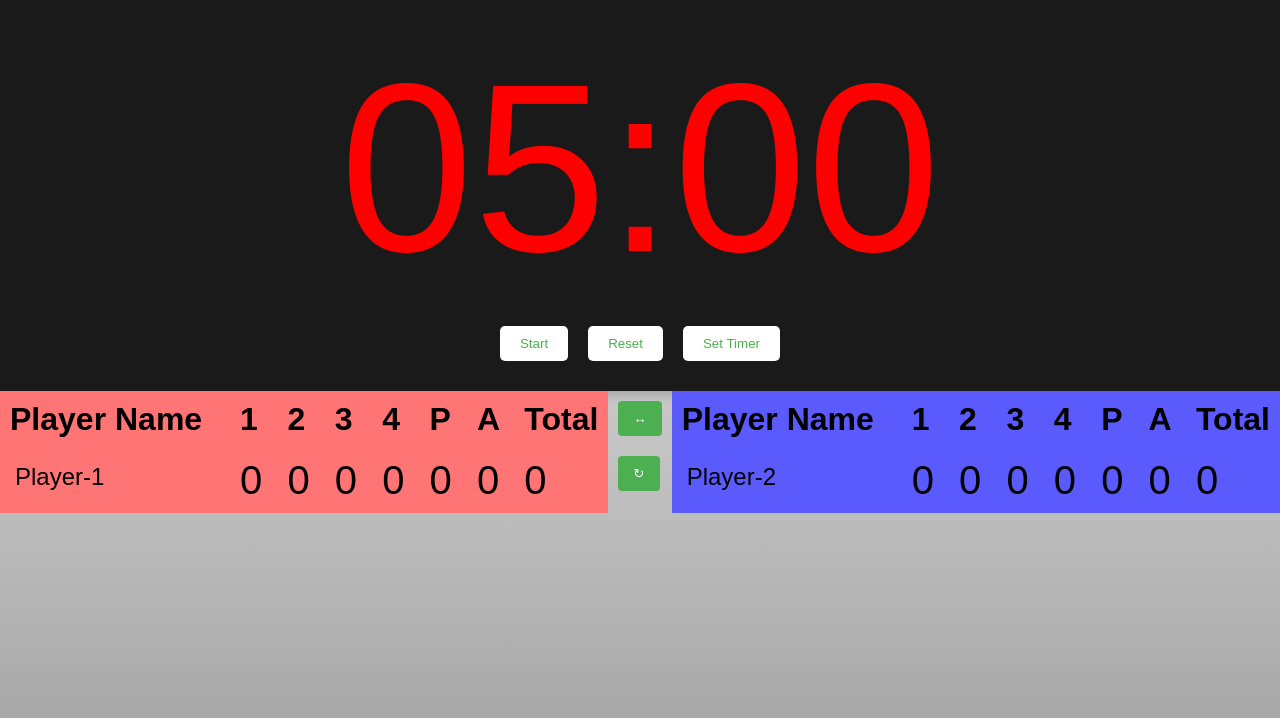
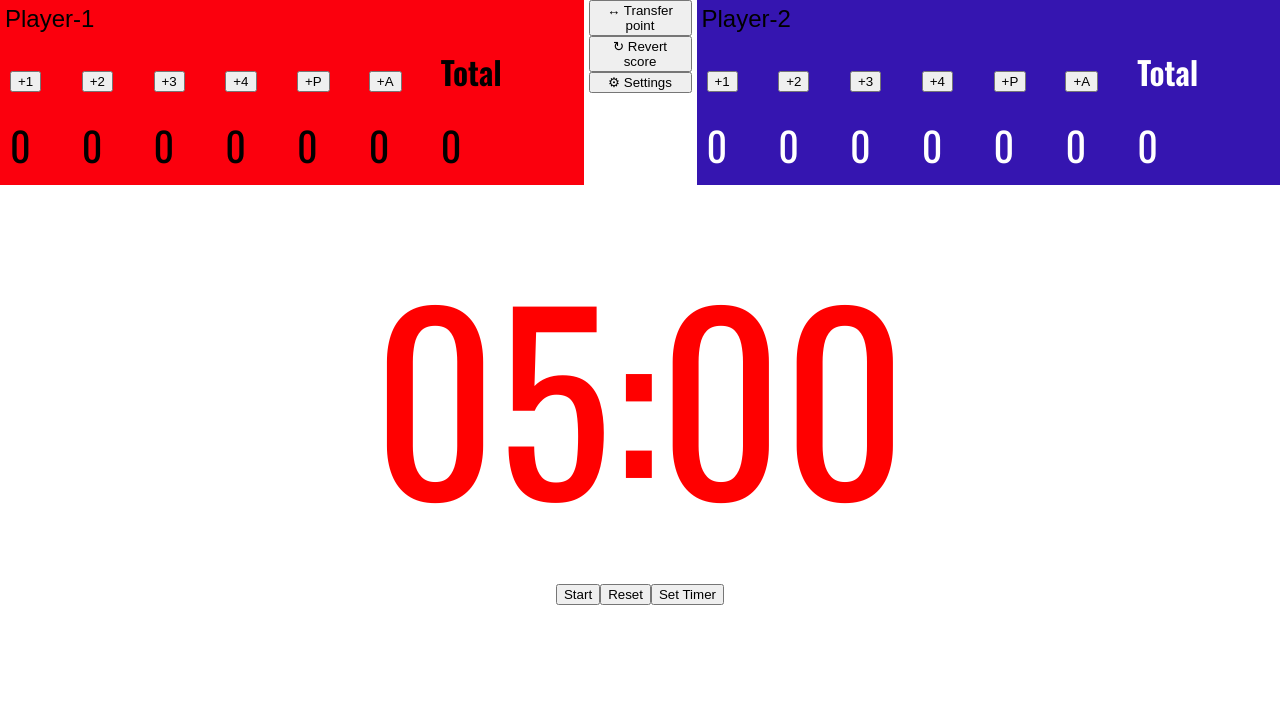
Before and after one commit to Maracash41/BJJ-Scorekeeper, a React (Vite) app: page / in a window 1280 px wide. Shown: the top 718 px of the page. Built offline with nearby package versions, Linux system fonts and the light colour scheme.

Commit message:
refactor: rewrite some css styles

```diff
--- a/src/App.tsx
+++ b/src/App.tsx
@@ -141,11 +141,6 @@ function App() {
 
   return (
     <div className="main">
-      <Timer
-        hasTimeLeftHandle={hasTimeLeftHandle}
-        hasTimeLeft={hasTimeLeft}
-        resetCurrentScores={resetCurrentScores}
-      />
       <Scoreboard
         players={players}
         changeName={changeName}
@@ -153,6 +148,11 @@ function App() {
         revertScore={revertScore}
         transferPoint={transferPoint}
       />
+      <Timer
+        hasTimeLeftHandle={hasTimeLeftHandle}
+        hasTimeLeft={hasTimeLeft}
+        resetCurrentScores={resetCurrentScores}
+      />
     </div>
   );
 }
--- a/src/components/Player/Player.tsx
+++ b/src/components/Player/Player.tsx
@@ -17,6 +17,7 @@ const Player: React.FC<PlayerProps> = ({ player, changeName }) => {
 
   const changePlayerNameHandler = (e: React.ChangeEvent<HTMLInputElement>) => {
     const value = e.target.value;
+    if (value.length === 0) return;
     setCurrentPlayerName(value);
   };
 
@@ -53,6 +54,7 @@ const Player: React.FC<PlayerProps> = ({ player, changeName }) => {
         className={classes.playerName}
         onChange={changePlayerNameHandler}
         value={currentPlayerName}
+        maxLength={12}
       />
       {/* <label className={classes.team}>
         Team:
--- a/src/components/Scoreboard/Scoreboard.tsx
+++ b/src/components/Scoreboard/Scoreboard.tsx
@@ -29,8 +29,21 @@ const Scoreboard: React.FC<ScoreboardProps> = ({
         incrementScore={incrementScore}
       />
       <div className={classes.scoreboardButtons}>
-        <button onClick={() => transferPoint()}>&#8596;</button>
-        <button onClick={() => revertScore()}>&#8635;</button>
+        <button
+          className={classes.scoreboardButton + " " + classes.button}
+          onClick={() => transferPoint()}
+        >
+          &#8596; Transfer point
+        </button>
+        <button
+          className={classes.scoreboardButton + " " + classes.button}
+          onClick={() => revertScore()}
+        >
+          &#8635; Revert score
+        </button>
+        <button className={classes.scoreboardButton + " " + classes.button}>
+          &#9881; Settings
+        </button>
       </div>
 
       <Scores
--- a/src/components/Scoreboard/scoreboard.module.css
+++ b/src/components/Scoreboard/scoreboard.module.css
@@ -1,4 +1,5 @@
 @import url("../../styles/vars.css");
+@import url("../../styles/button.css");
 
 .scoreboard {
   display: flex;
@@ -11,8 +12,18 @@
 
 .scoreboard > :nth-child(3) {
   background-color: var(--background-player-two);
+  color: #fff;
 }
 
 .scoreboardButtons {
+  display: flex;
   flex-direction: column;
 }
+
+.scoreboardButton {
+  display: flex;
+  flex-direction: column;
+  align-items: center;
+  justify-content: center;
+  text-align: center;
+}
--- a/src/components/Scores/Scores.tsx
+++ b/src/components/Scores/Scores.tsx
@@ -15,54 +15,66 @@ const Scores: React.FC<ScoresProps> = ({
   incrementScore,
 }) => {
   return (
+    <div className={classes.scores}>
+      <Player player={player} changeName={changeName} />
       <div className={classes.scoresTable}>
-      <div className={classes.scoresTableHeader}>Player Name</div>
-      <div
-        className={classes.scoresTableHeader}
+        <div className={classes.scoresTableHeader}>
+          <button
+            className={classes.button}
             onClick={() => incrementScore(player.id, 0, 1)}
           >
-        1
+            +1
+          </button>
         </div>
-      <div
-        className={classes.scoresTableHeader}
+        <div className={classes.scoresTableHeader}>
+          <button
+            className={classes.button}
             onClick={() => incrementScore(player.id, 1, 2)}
           >
-        2
+            +2
+          </button>
         </div>
-      <div
-        className={classes.scoresTableHeader}
+        <div className={classes.scoresTableHeader}>
+          <button
+            className={classes.button}
             onClick={() => incrementScore(player.id, 2, 3)}
           >
-        3
+            +3
+          </button>
         </div>
-      <div
-        className={classes.scoresTableHeader}
+        <div className={classes.scoresTableHeader}>
+          <button
+            className={classes.button}
             onClick={() => incrementScore(player.id, 3, 4)}
           >
-        4
+            +4
+          </button>
         </div>
-      <div
-        className={classes.scoresTableHeader}
+        <div className={classes.scoresTableHeader}>
+          <button
+            className={classes.button}
             onClick={() => incrementScore(player.id, 4, 1)}
           >
-        P
+            +P
+          </button>
         </div>
-      <div
-        className={classes.scoresTableHeader}
+        <div className={classes.scoresTableHeader}>
+          <button
+            className={classes.button}
             onClick={() => incrementScore(player.id, 5, 1)}
           >
-        A
+            +A
+          </button>
         </div>
         <div className={classes.scoresTableHeader}>Total</div>
-      <div className={classes.scoresTableCell}>
-        <Player player={player} changeName={changeName} />
-      </div>
+        <div className={classes.scoresTableCell}></div>
         {player.currentScores.map((score, index) => (
           <div className={classes.scoresTableCell} key={index}>
             {score}
           </div>
         ))}
       </div>
+    </div>
   );
 };
 
--- a/src/components/Scores/scores.module.css
+++ b/src/components/Scores/scores.module.css
@@ -1,3 +1,5 @@
+@import url("../../styles/button.css");
+
 .scoresTable {
   display: grid;
   grid-template-columns: repeat(8, 1fr);
--- a/src/components/timer/Timer.tsx
+++ b/src/components/timer/Timer.tsx
@@ -79,9 +79,14 @@ const Timer: React.FC<ITimerProps> = ({
         >{`${m.toString().padStart(2, "0")}:${s.toString().padStart(2, "0")}`}</p>
         <button
           onClick={() => pauseControl()}
+          className={classes.button}
         >{`${paused ? "Start" : "Pause"}`}</button>
-        <button onClick={() => reset()}>Reset</button>
-        <button onClick={openModal}>Set Timer</button>
+        <button className={classes.button} onClick={() => reset()}>
+          Reset
+        </button>
+        <button className={classes.button} onClick={openModal}>
+          Set Timer
+        </button>
         {isModalOpen && (
           <div className={classes.modal}>
             <div className={classes.modalContent}>
@@ -102,8 +107,12 @@ const Timer: React.FC<ITimerProps> = ({
                   onChange={(e) => setInputSeconds(parseInt(e.target.value))}
                 />
               </label>
-              <button onClick={setTimer}>Set Timer</button>
-              <button onClick={closeModal}>Close</button>
+              <button className={classes.button} onClick={setTimer}>
+                Set Timer
+              </button>
+              <button className={classes.button} onClick={closeModal}>
+                Close
+              </button>
             </div>
           </div>
         )}
--- a/src/components/timer/timer.module.css
+++ b/src/components/timer/timer.module.css
@@ -1,10 +1,10 @@
 @import url("../../styles/vars.css");
+@import url("../../styles/button.css");
 
 .timer {
-  background: #1a1a1a;
+  background: var(--background-color);
   padding: 20px;
   text-align: center;
-  box-shadow: 0 4px 10px rgba(0, 0, 0, 0.2);
 }
 
 .timerTime {
@@ -51,33 +51,3 @@ input[type="number"] {
   border: 1px solid #ccc;
   border-radius: 4px;
 }
-
-button {
-  background-color: #4caf50;
-  color: white;
-  border: none;
-  padding: 10px 15px;
-  margin: 10px 5px;
-  border-radius: 4px;
-  cursor: pointer;
-  transition: background-color 0.3s;
-}
-
-button:hover {
-  background-color: #45a049;
-}
-
-.timer button {
-  background-color: #ffffff;
-  color: #4caf50;
-  border: none;
-  padding: 10px 20px;
-  margin: 10px;
-  border-radius: 5px;
-  cursor: pointer;
-  transition: background-color 0.3s;
-}
-
-.timer button:hover {
-  background-color: #f0f0f0;
-}
--- /dev/null
+++ b/src/styles/button.css
@@ -0,0 +1,15 @@
+@import url(./vars.css);
+.button {
+  background-color: var(--button-background);
+  color: white;
+  border: none;
+  padding: 10px 15px;
+  margin: 10px 5px;
+  border-radius: 4px;
+  cursor: pointer;
+  transition: background-color 0.3s;
+
+  &:hover {
+    background-color: var(--button-background-hover);
+  }
+}
--- a/src/styles/main.css
+++ b/src/styles/main.css
@@ -1,4 +1,22 @@
 @import "./vars.css";
+
+/* oswald-regular - latin */
+@font-face {
+  font-display: swap;
+  font-family: "Oswald";
+  font-style: normal;
+  font-weight: 400;
+  src: url("../assets/fonts/oswald-v53-latin-regular.woff2") format("woff2");
+}
+
+/* oswald-600 - latin */
+@font-face {
+  font-display: swap;
+  font-family: "Oswald";
+  font-style: normal;
+  font-weight: 600;
+  src: url("../assets/fonts/oswald-v53-latin-600.woff2") format("woff2");
+}
 
 html,
 body,
@@ -17,6 +35,5 @@ h5 {
 
 body {
   height: 100vh;
-  background: var(--main-background-color);
   font-family: var(--main-font-family);
 }
--- a/src/styles/vars.css
+++ b/src/styles/vars.css
@@ -1,12 +1,16 @@
 :root {
   --main-background-color: linear-gradient(to bottom, #f0f0f0, #a0a0a0);
-  --main-font-family: Arial, sans-serif;
+  --main-font-family: Oswald;
+  --background-color: #ffffff;
   --timer-color: #ff0000;
   --modal-background: rgba(255, 255, 255, 1);
   --button-background: #4caf50;
-  --button-hover-background: #45a049;
+  --button-background-hover: #45a049;
   --input-border: #ccc;
   --input-backgorund: #dfdddd;
-  --background-player-one: #ff7474;
-  --background-player-two: #5a5afd;
+  --background-player-one: #fb000d;
+  --background-player-two: #3515b0;
 }
+
+/*  background-color: #4caf50;
+background-color: #45a049; */
```
Also changed, not shown: src/assets/fonts/oswald-v53-latin-600.woff2 (added), src/assets/fonts/oswald-v53-latin-regular.woff2 (added). Lines whose indentation alone changed are shown as unchanged.
